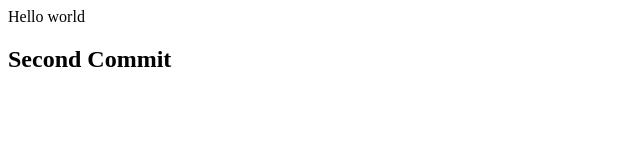
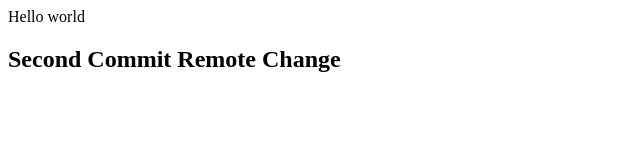
Before and after one commit to AunAhmad/testing, a plain HTML site: page index.html in a window 1280 px wide. Shown: the whole page, without its empty margins (0-640 px from the left). Drawn offline with Linux system fonts and the light colour scheme.

Commit message:
Update index.html

```diff
--- a/index.html
+++ b/index.html
@@ -8,6 +8,6 @@
 </head>
 <body>
     Hello world
-    <h2>Second Commit</h2>
+    <h2>Second Commit Remote Change</h2>
 </body>
 </html>
```
